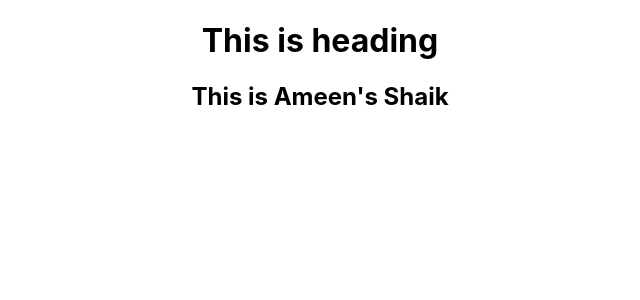
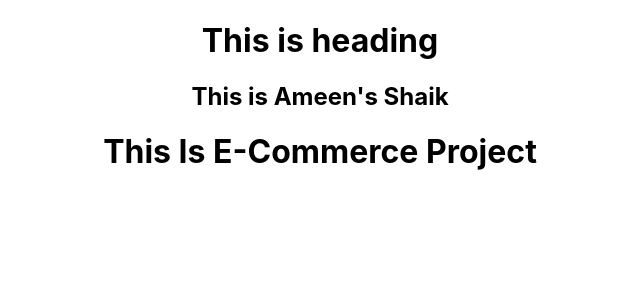
Before and after one commit to Bhavaniviyyapu9/EcommerceProject, a React (Create React App) app: page / in a window 1280 px wide. Shown: the top 300 px of the page, without its empty margins (320-960 px from the left). Built offline with nearby package versions, Linux system fonts and the light colour scheme.

Commit message:
Update App.js

```diff
--- a/src/App.js
+++ b/src/App.js
@@ -6,6 +6,7 @@ function App() {
     <div className="App">
     <h1>This is heading </h1>
     <h2>This is Ameen's Shaik</h2>
+    <h1>This Is E-Commerce Project</h1>
 
     </div>
   );
```
